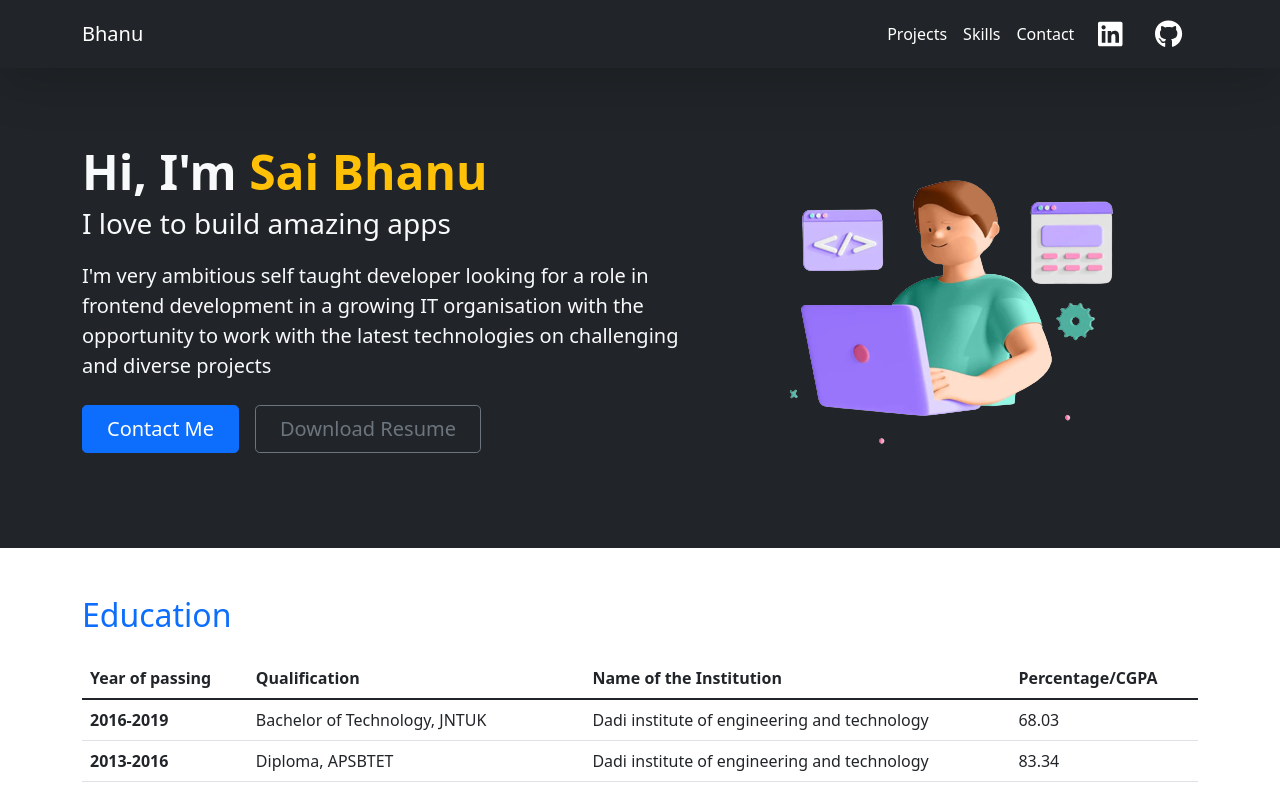
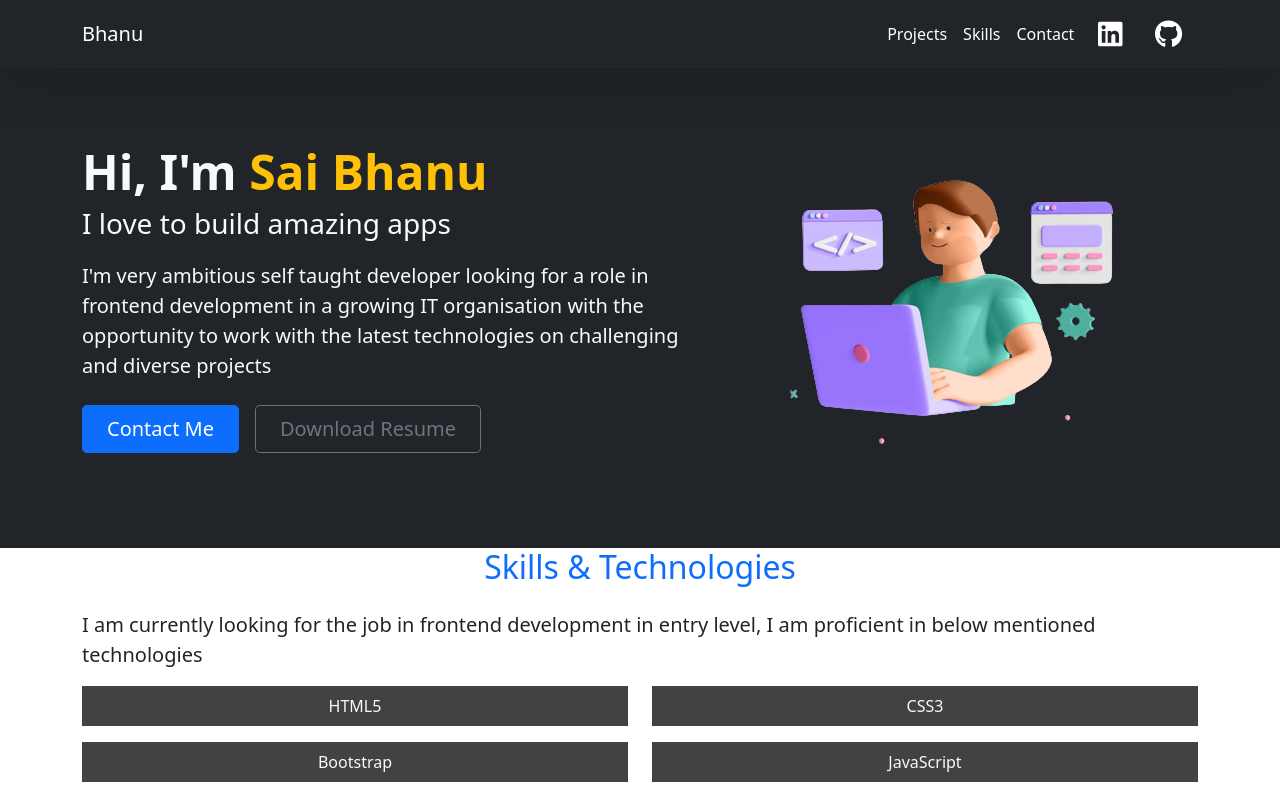
Before and after one commit to BhanuMathurthi/bhanu-portfolio, a React (Create React App) app: page / in a window 1280 px wide. Shown: the top 794 px of the page. Built offline with nearby package versions, Linux system fonts and the light colour scheme.

Commit message:
portfolio deployed

```diff
--- a/src/App.js
+++ b/src/App.js
@@ -13,7 +13,7 @@ function App() {
     <div className="App">
       <Navbar />
       <Headercontent />
-      <Education />
+      {/* <Education /> */}
       <Skills />
       <Certification />
       <Projects />
--- a/src/components/Header/content.js
+++ b/src/components/Header/content.js
@@ -7,7 +7,6 @@ export default function Headercontent() {
     <>
       <section className="bg-dark text-light p-5 p-lg-0 pt-lg-5 text-center text-sm-start">
         <div className="container intro">
-          <div className="row">
           <div className="d-sm-flex align-items-center justify-content-between">
             <div>
               <h1 className="display-5 fw-bold">
@@ -17,8 +16,8 @@ export default function Headercontent() {
               <p className="lead my-4">
                 I'm very ambitious self taught developer looking for a role in
                 frontend development in a growing IT organisation with the
-                  opportunity to work with the latest technologies on
-                  challenging and diverse projects
+                opportunity to work with the latest technologies on challenging
+                and diverse projects
               </p>
               <div className="d-grid gap-2 d-md-flex justify-content-md-start">
                 <a
@@ -45,7 +44,6 @@ export default function Headercontent() {
             />
           </div>
         </div>
-        </div>
       </section>
     </>
   );
```
Also changed, not shown: src/App.css (+7 -1 lines). Lines whose indentation alone changed are shown as unchanged.
